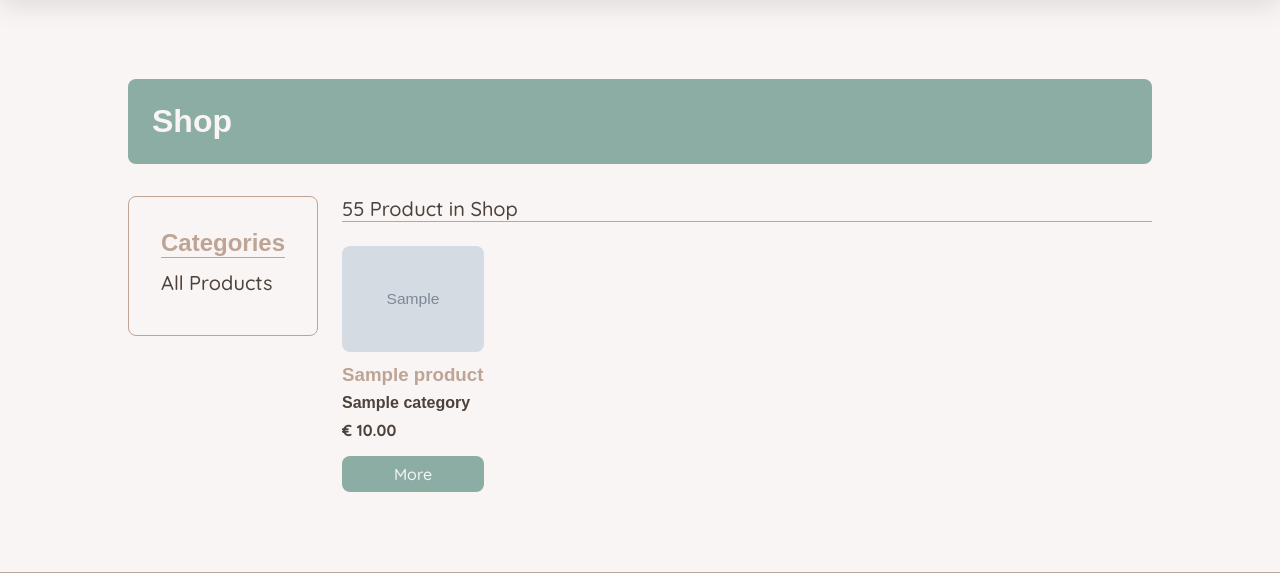
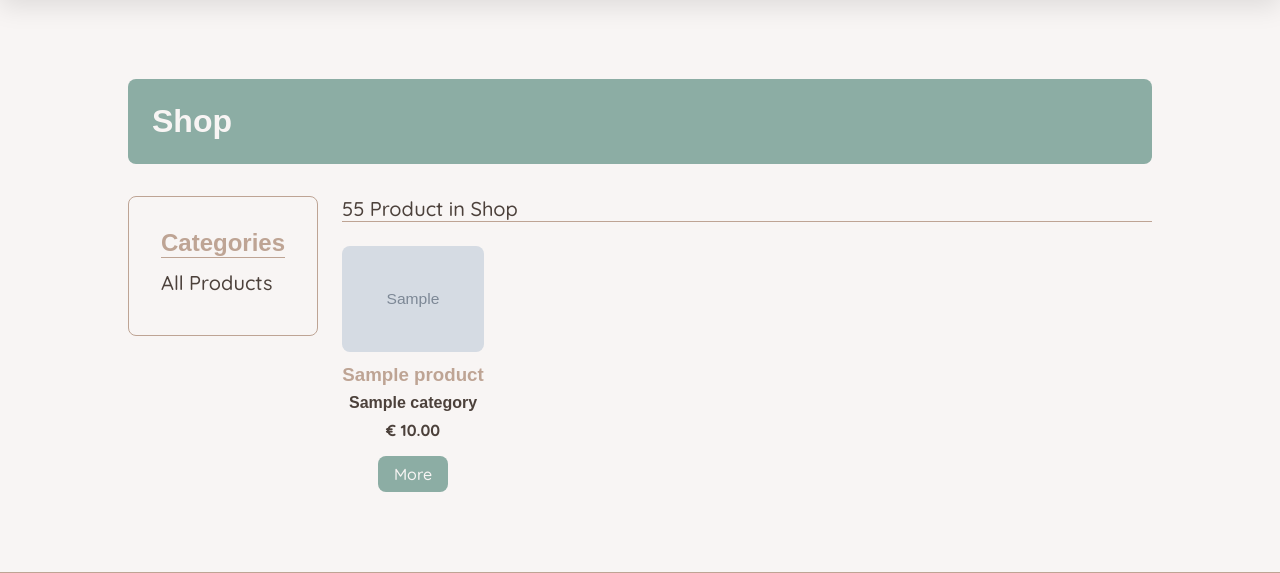
Before and after one commit to radule90/CI_PP_5, a Django app: page /shop in a window 1280 px wide. Shown: the part 97-670 px from the top of the page. Run offline with Django 3.2, Linux system fonts and the light colour scheme; tables that the repository leaves empty hold one stand-in row (values such as "Sample post"); grey boxes marked "Sample" are stand-in pictures; some libraries are stand-ins or nearby versions; some web fonts are replaced.

Commit message:
Improve shop button style

```diff
--- a/static/css/styles.css
+++ b/static/css/styles.css
@@ -285,6 +285,7 @@ main {
     display: flex;
     flex-direction: column;
     justify-content: space-between;
+    align-items: center;
     gap: 0.5rem;
 }
 
@@ -299,7 +300,7 @@ main {
 
 .btn {
     display: inline-block;
-    padding: 0.5em;
+    padding: .5rem 1rem;
     border-radius: 0.5rem;
     width: fit-content;
     font-size: 1rem;
@@ -321,7 +322,6 @@ main {
     color: var(--light-background);
     margin-block-start: .5rem;
     width: 100%;
-    text-align: center;
 }
 
 .btn-more:hover {
```
